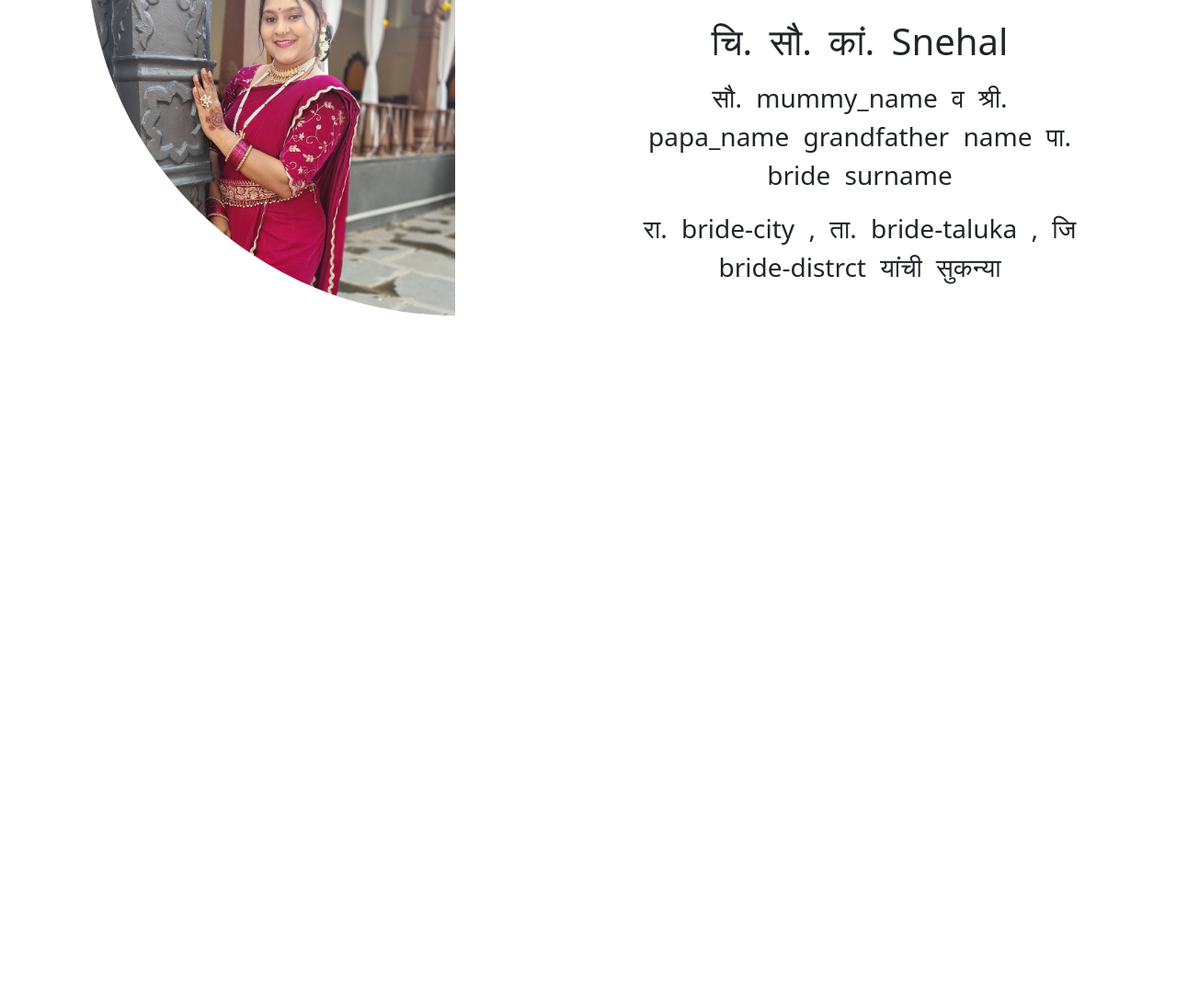
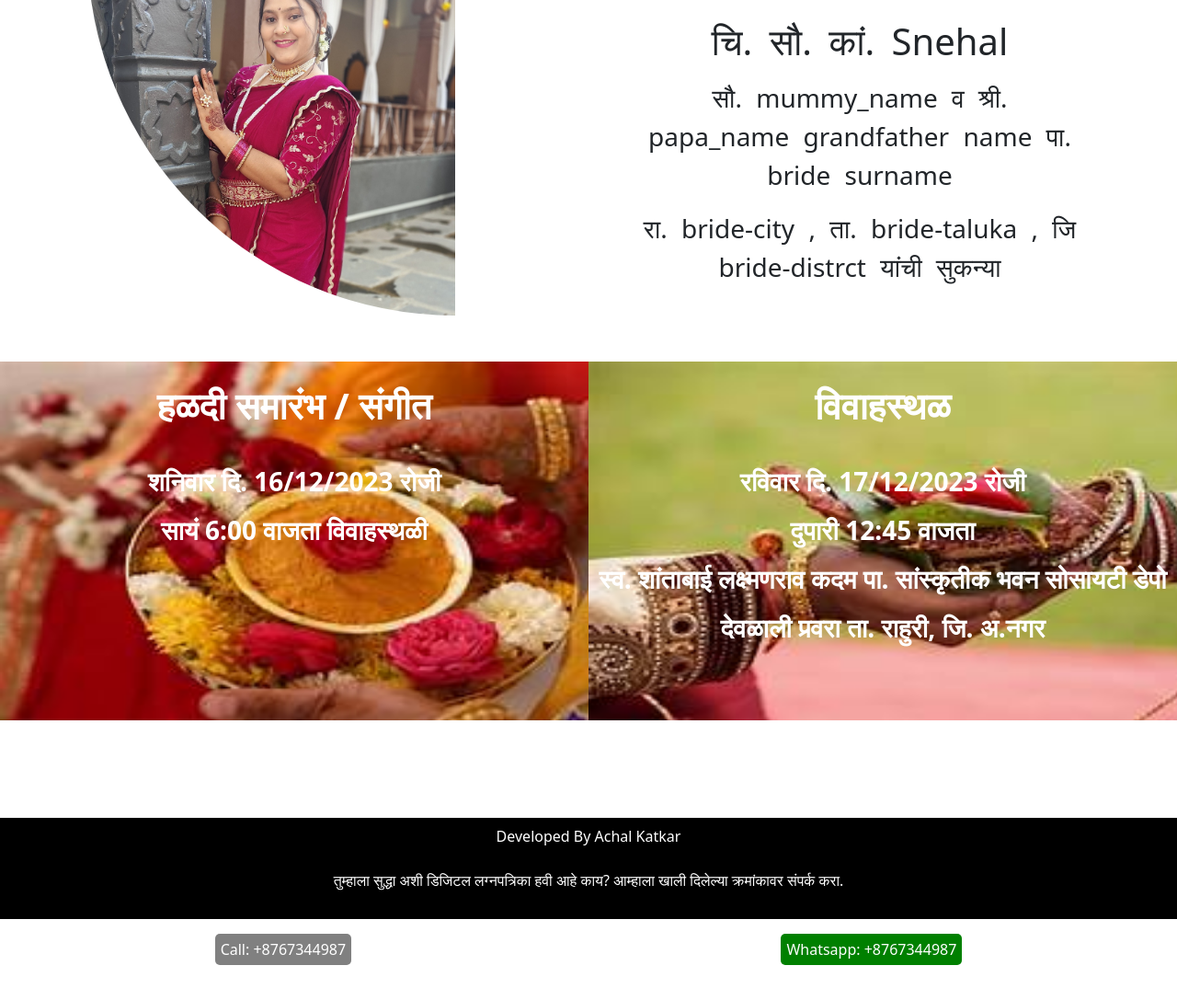
Before and after one commit to achalkatkar/kuku-sister-weds, a plain HTML site: page index.html in a window 1280 px wide. Shown: the part 1459-2546 px from the top of the page at 92% size. Before the commit the page ends 1852 px from the top, so only its background shows below. Drawn offline with nearby package versions, Linux system fonts and the light colour scheme.

Commit message:
added div

```diff
--- a/index.html
+++ b/index.html
@@ -74,6 +74,42 @@
 
     </div>
 
+    <div class=" d-flex">
+        <div class="haldi-container">
+            <h1 class="text-white mt-3 p-2 fw-bold ">हळदी समारंभ / संगीत</h1>
+            <p class="fs-3 text-white mt-3 p-2 h-date fw-semibold" data-aos="fade-right">शनिवार दि. 16/12/2023 रोजी
+
+              <br/>  सायं 6:00 वाजता विवाहस्थळी</p>
+
+        </div>
+        <div class="shadi-container">
+            <h1 class=" text-white mt-3 p-2  fw-bold ">विवाहस्थळ</h1>
+            <p class="fs-3 text-white mt-3 p-2 h-date fw-semibold" data-aos="fade-right">रविवार दि. 17/12/2023 रोजी<br/>
+
+                दुपारी 12:45 वाजता<br/>
+
+                स्व. शांताबाई लक्ष्मणराव कदम पा. सांस्कृतीक भवन सोसायटी डेपो<br/>
+
+                देवळाली प्रवरा ता. राहुरी, जि. अ.नगर</p>
+
+
+        </div>
+
+    </div>
+    <div class="sim-div text-white ">
+        <p class="mt-3 p-2">Developed By Achal Katkar</p>
+        <p>तुम्हाला सुद्धा अशी डिजिटल लग्नपत्रिका हवी आहे काय? आम्हाला खाली दिलेल्या क्रमांकावर संपर्क करा.</p>
+    </div>
+
+    <div class="d-flex f-container">
+        <div>
+            <button class="call-btn mt-3 ">Call: +8767344987</button>
+        </div>
+        <div>
+            <button class="whatapp-btn mt-3 ">Whatsapp: +8767344987</button>
+        </div>
+    </div>
+
 
 
 
--- a/style.css
+++ b/style.css
@@ -88,3 +88,64 @@
     object-fit: cover;
     border-radius: 0px 0px 0px 600px;
 }
+
+.e-conatiner{
+    background-color: brown;
+    height: 400px;
+
+}
+.haldi-container{
+    height: 390px;
+    background-color: cadetblue;
+    width: 50%;
+    text-align: center;
+    background-image: url(./images/haldi-content.jpg);
+    background-repeat: no-repeat;
+    background-size: 770px 400px ;
+}
+
+.shadi-container{
+    height: 390px;
+    background-color: rgb(64, 71, 173);
+    width: 50%;
+    text-align: center;
+    background-image: url(./images/wedding.jpg);
+    background-repeat: no-repeat;
+    background-size: 770px 400px ;
+    margin-bottom: 90px;
+}
+
+.h-date{
+    line-height: 53px;
+}
+
+.sim-div{
+    background-color: rgb(0, 0, 0);
+    height: 110px;
+    align-items: center;
+    text-align: center;
+}
+
+.f-container{
+  justify-content: space-around;
+  height: 50px;
+  border: none;
+  margin-bottom: 50px;
+
+}
+
+.call-btn{
+    background-color: gray;
+    border-radius: 5px;
+    border: none;
+    height: 34px;
+    color: white;
+}
+
+.whatapp-btn{
+    background-color: green;
+    border-radius: 5px;
+    border: none;
+    height: 34px;
+    color: white;
+}
```
Also changed, not shown: images/haldi-content.jpg (added), images/wedding.jpg (added).
